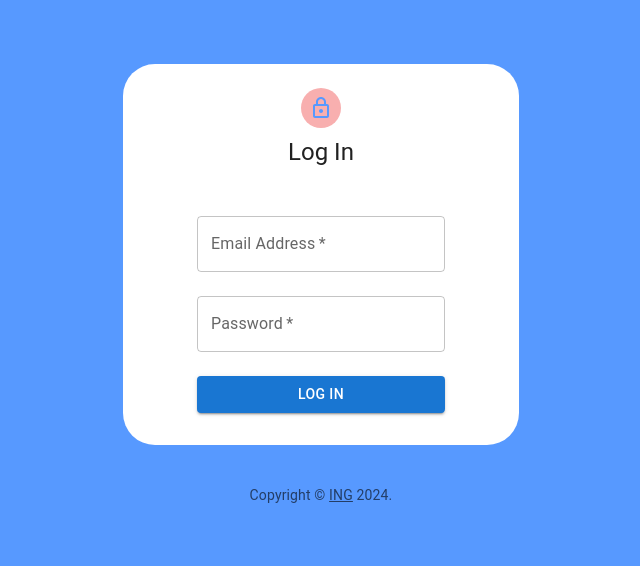
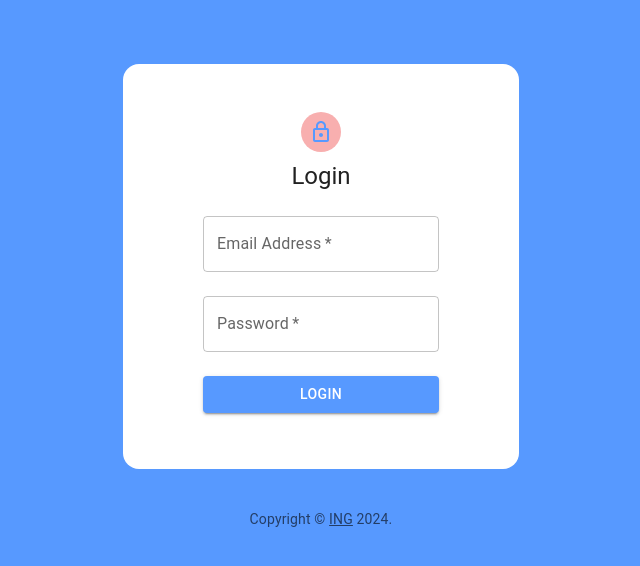
Before and after one commit to alyakap/HerHackathon2024, a React (Create React App) app in the folder client/hackyourcareer/: page /login in a window 1280 px wide. Shown: the top 566 px of the page, without its empty margins (319-959 px from the left). Built offline with nearby package versions, Linux system fonts and the light colour scheme.

Commit message:
design fixes

```diff
--- a/client/hackyourcareer/src/App.tsx
+++ b/client/hackyourcareer/src/App.tsx
@@ -1,6 +1,6 @@
 import React, { useState } from "react";
 import { BrowserRouter as Router, Routes, Route } from "react-router-dom";
-import Login from "./Components/signin/Login";
+
 import CareerTest from "./Components/test/CareerTest";
 import TestResults from "./results/TestResults";
 import MatchedMentors from "./Components/matched/MatchedMentors";
@@ -8,6 +8,7 @@ import MentorDetail from "./Components/mentor/MentorDetail";
 import LandingPage from "./Components/landing/LandingPage";
 import ResultItem from "./results/ResultsItem";
 import MenteeSignup from "./Components/form/MenteeSignup";
+import Login from "./Components/signin/Loginn";
 
 function App() {
   const [quizResults, setQuizResults] = useState([] as ResultItem[]);
@@ -21,7 +22,7 @@ function App() {
       <div className="App">
         <Routes>
           <Route path="/" element={<LandingPage />} />
-          <Route path="/Login" element={<Login />} />
+          <Route path="/login" element={<Login />} />
           <Route path="/signup" element={<MenteeSignup />} />
           <Route
             path="/test"
--- a/client/hackyourcareer/src/Components/form/MenteeSignup.tsx
+++ b/client/hackyourcareer/src/Components/form/MenteeSignup.tsx
@@ -60,7 +60,7 @@ export default function MenteeSignup() {
 
   return (
     <ThemeProvider theme={defaultTheme}>
-      <Container component="main" maxWidth="xs">
+      <Container component="main" maxWidth="sm">
         <CssBaseline />
         <Box
           sx={{
@@ -69,8 +69,8 @@ export default function MenteeSignup() {
             flexDirection: "column",
             alignItems: "center",
             backgroundColor: "rgba(255, 255, 255, 1)",
-            borderRadius: 8,
-            p: 2,
+            borderRadius: 4,
+            p: 5,
           }}
         >
           <Avatar sx={{ m: 1, bgcolor: "#F8AFAF" }}>
@@ -160,7 +160,7 @@ export default function MenteeSignup() {
                   variant="contained"
                   component="label"
                   fullWidth
-                  sx={{ mt: 2 }}
+                  sx={{ mt: 2, backgroundColor: "#5799FF" }}
                 >
                   Upload CV
                   <input
@@ -177,7 +177,7 @@ export default function MenteeSignup() {
               type="submit"
               fullWidth
               variant="contained"
-              sx={{ mt: 3, mb: 2 }}
+              sx={{ mt: 3, mb: 2, backgroundColor: "#5799FF" }}
             >
               Sign Up
             </Button>
--- a/client/hackyourcareer/src/Components/signin/Login.tsx
+++ b/client/hackyourcareer/src/Components/signin/Loginn.tsx
@@ -68,15 +68,15 @@ export default function Login() {
             flexDirection: "column",
             alignItems: "center",
             backgroundColor: "rgba(255, 255, 255, 1)",
-            borderRadius: 8,
-            p: 2,
+            borderRadius: 4,
+            p: 5,
           }}
         >
           <Avatar sx={{ m: 1, bgcolor: "#F8AFAF" }}>
             <LockOutlinedIcon />
           </Avatar>
           <Typography component="h1" variant="h5">
-            Log In
+            Login
           </Typography>
           <Box
             component="form"
@@ -85,7 +85,7 @@ export default function Login() {
             sx={{ mt: 3 }}
             px={5}
           >
-            <Grid item xs={12} py={3}>
+            <Grid item xs={12} pb={3}>
               <TextField
                 required
                 fullWidth
@@ -111,9 +111,9 @@ export default function Login() {
               type="submit"
               fullWidth
               variant="contained"
-              sx={{ mt: 3, mb: 2 }}
+              sx={{ mt: 3, mb: 2, backgroundColor: "#5799FF" }}
             >
-              Log in
+              Login
             </Button>
             <Grid container justifyContent="flex-end"></Grid>
           </Box>
```
